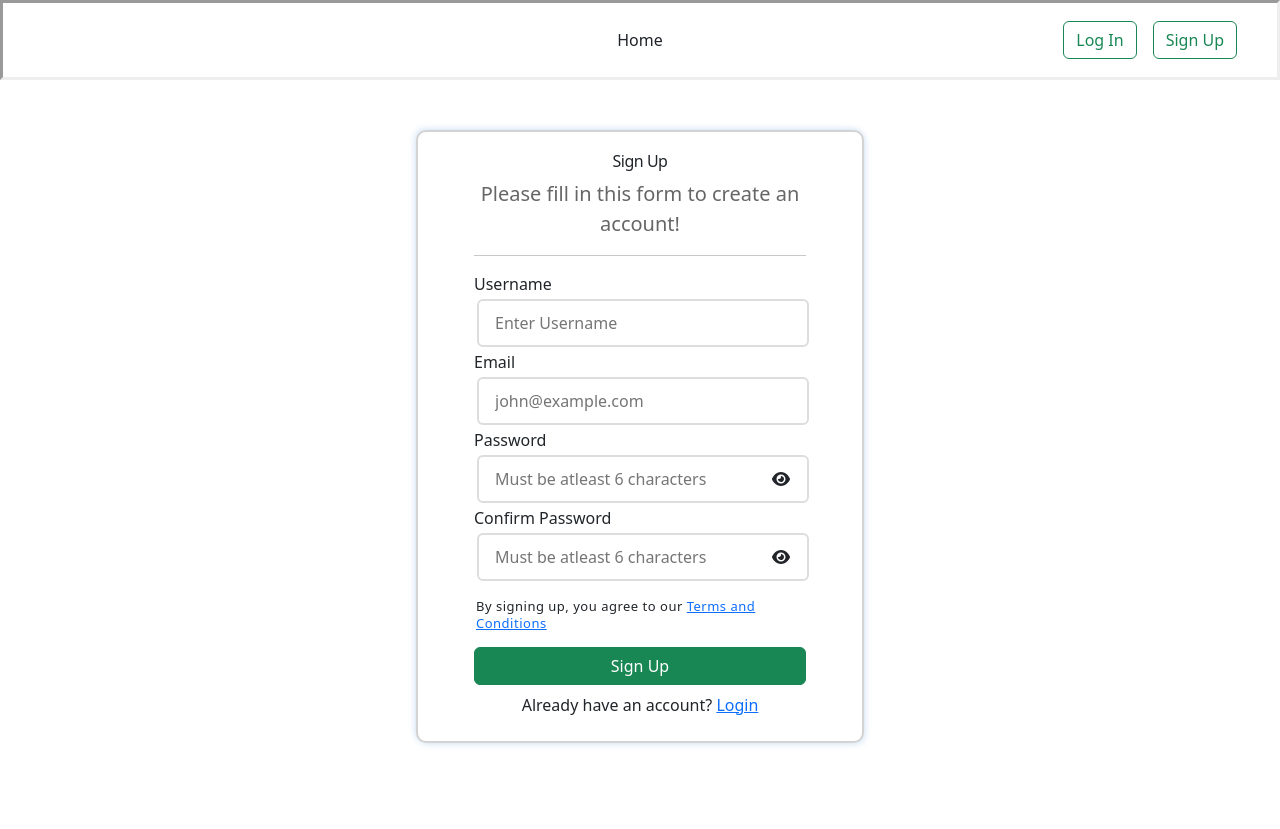
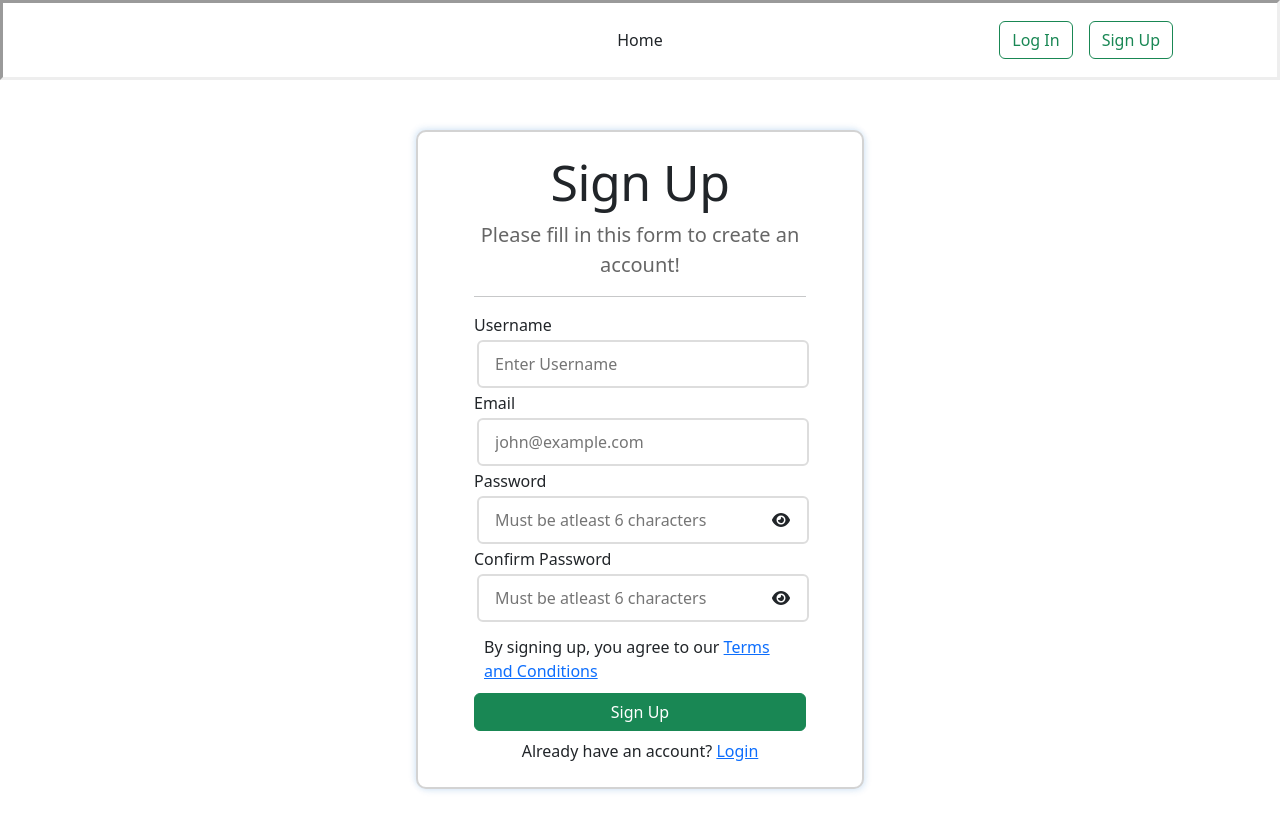
Before and after one commit to atulguptag/User-Authentication-Frontend, a React (Create React App) app: page /signup in a window 1280 px wide. Before the commit the page ends 800 px from the top, so only its background shows below. Built offline with nearby package versions, Linux system fonts and the light colour scheme.

Commit message:
Changed className

```diff
--- a/src/components/forgotpass-page/ForgotPasswordPage.jsx
+++ b/src/components/forgotpass-page/ForgotPasswordPage.jsx
@@ -78,7 +78,7 @@ const ForgotPasswordPage = (email) => {
 
   return (
     <div className="logindiv">
-      <h6 className="form-heading">Forgot Password</h6>
+      <h6 className="form-head">Forgot Password</h6>
       <form className="form" onSubmit={handleSubmit}>
         <p className="email-helper-text">
           Please enter your e-mail address. You will receive an e-mail along
--- a/src/components/navbar/Navbar.jsx
+++ b/src/components/navbar/Navbar.jsx
@@ -35,12 +35,12 @@ const Navbar = () => {
   };
   return (
     <>
-      <nav className="navbar my-navbar">
+      <nav className="my-navbar">
         <div className="container-fluid">
           <div className="main-nav">
             <div className="nav-1">{/* Your Logo goes here */}</div>
             <div className="nav-2">
-              <button className="btn navi-2" onClick={toHome}>
+              <button className="btn home-nav" onClick={toHome}>
                 Home
               </button>
             </div>
--- a/src/components/signup-page/Signup.jsx
+++ b/src/components/signup-page/Signup.jsx
@@ -60,14 +60,13 @@ const Signup = () => {
   return (
     <div className="signup">
       <form id="form" className="form" onSubmit={postData}>
-        <h6 className="signup-heading">Sign Up</h6>
+        <h6 className="signup-head">Sign Up</h6>
         <p className="para-text">Please fill in this form to create an account!</p>
         <hr />
         {errorText && <p className="error-text">{errorText}</p>}
         <label form="username" className="username-label">
           Username
         </label>
-        <br />
         <input
           className="formm2"
           type="text"
@@ -78,11 +77,9 @@ const Signup = () => {
           title="Please enter a title that contains only uppercase and lowercase letters, digits, and has a length of 1 to 25 characters."
           required
         />
-        <br />
         <label form="email" className="email-label">
           Email
         </label>
-        <br />
         <input
           className="formm2"
           type="text"
@@ -93,11 +90,9 @@ const Signup = () => {
           title="Please enter a valid email address"
           required
         />
-        <br />
         <label form="password" className="password-label">
           Password
         </label>
-        <br />
         <div className="password-wrapper">
           <input
             className="formm2"
@@ -118,7 +113,6 @@ const Signup = () => {
         <label form="password2" className="password2-label">
           Confirm Password
         </label>
-        <br />
         <div className="password-wrapper">
           <input
             className="formm2"
@@ -139,7 +133,6 @@ const Signup = () => {
             icon={showPassword ? faEyeSlash : faEye}
           />
         </div>
-        <br />
         <label form="terms" className="label-form">
           By signing up, you agree to our{" "}
           <a href="/" target="_blank">
--- a/src/components/signup-page/sign-up.css
+++ b/src/components/signup-page/sign-up.css
@@ -14,8 +14,11 @@
     2px 2px 6px rgba(0, 107, 194, 0.12);
 }
 
-.signup-heading {
+.signup-head {
   margin: -1.5vh 0;
+  font-size: 50px;
+  text-align: center;
+  font-weight: 400;
 }
 
 .form {
@@ -51,12 +54,7 @@
 
 .label-form {
   margin: -10px;
-  padding: 0px 0px 0px 12px;
-  display: block;
-  font-size: 13px;
-  font-weight: 400;
-  line-height: 1.33;
-  letter-spacing: 0.5px;
+  padding: 20px;
 }
 
 .form-control {
```
